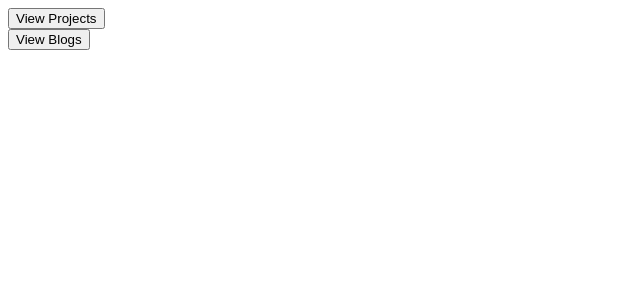
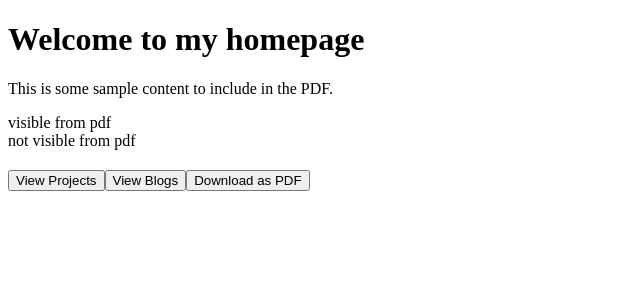
Before and after one commit to BosEriko/boseriko.com, a Next.js app: page / in a window 1280 px wide. Shown: the top 300 px of the page, without its empty margins (0-640 px from the left). Built offline with nearby package versions, Linux system fonts and the light colour scheme.

Commit message:
Feature: Homepage with Export Button as PDF

```diff
--- a/app/blog/page.tsx
+++ b/app/blog/page.tsx
@@ -1,5 +1,4 @@
 "use client";
-
 import { useEffect, useState } from "react";
 import { useRouter } from "next/navigation";
 
--- a/app/page.tsx
+++ b/app/page.tsx
@@ -1,15 +1,56 @@
 "use client";
+
 import { useRouter } from "next/navigation";
+import html2canvas from "html2canvas";
+import jsPDF from "jspdf";
 
 export default function Home() {
   const router = useRouter();
+
+  const handleDownloadPDF = async () => {
+    // Elements we want to hide
+    const elementsToHide = document.querySelectorAll(".hidden-from-pdf");
+
+    // Hide them temporarily
+    elementsToHide.forEach((el) => {
+      (el as HTMLElement).style.display = "none";
+    });
+
+    // Capture the whole body or a specific container
+    const element = document.body; // or any container div
+    const canvas = await html2canvas(element, { scale: 2 });
+    const imgData = canvas.toDataURL("image/png");
+
+    // Restore hidden elements
+    elementsToHide.forEach((el) => {
+      (el as HTMLElement).style.display = "";
+    });
+
+    // Create PDF
+    const pdf = new jsPDF("p", "mm", "a4");
+    const pdfWidth = pdf.internal.pageSize.getWidth();
+    const pdfHeight = (canvas.height * pdfWidth) / canvas.width;
+
+    pdf.addImage(imgData, "PNG", 0, 0, pdfWidth, pdfHeight);
+    pdf.save("page.pdf");
+  };
+
   return (
     <div>
+      {/* The content to include in the PDF */}
       <div>
+        <h1>Welcome to my homepage</h1>
+        <p>This is some sample content to include in the PDF.</p>
+      </div>
+
+      <div>visible from pdf</div>
+      <div className="hidden-from-pdf">not visible from pdf</div>
+
+      {/* Buttons we want to exclude from PDF */}
+      <div style={{ marginTop: "20px" }} className="hidden-from-pdf">
         <button onClick={() => router.push(`/project`)}>View Projects</button>
-      </div>
-      <div>
         <button onClick={() => router.push(`/blog`)}>View Blogs</button>
+        <button onClick={handleDownloadPDF}>Download as PDF</button>
       </div>
     </div>
   );
--- a/package.json
+++ b/package.json
@@ -9,6 +9,8 @@
     "lint": "eslint"
   },
   "dependencies": {
+    "html2canvas": "^1.4.1",
+    "jspdf": "^4.0.0",
     "next": "16.1.6",
     "react": "19.2.3",
     "react-dom": "19.2.3",
```
Also changed, not shown: 1 other file (tests, documents, lock files or other folders).
